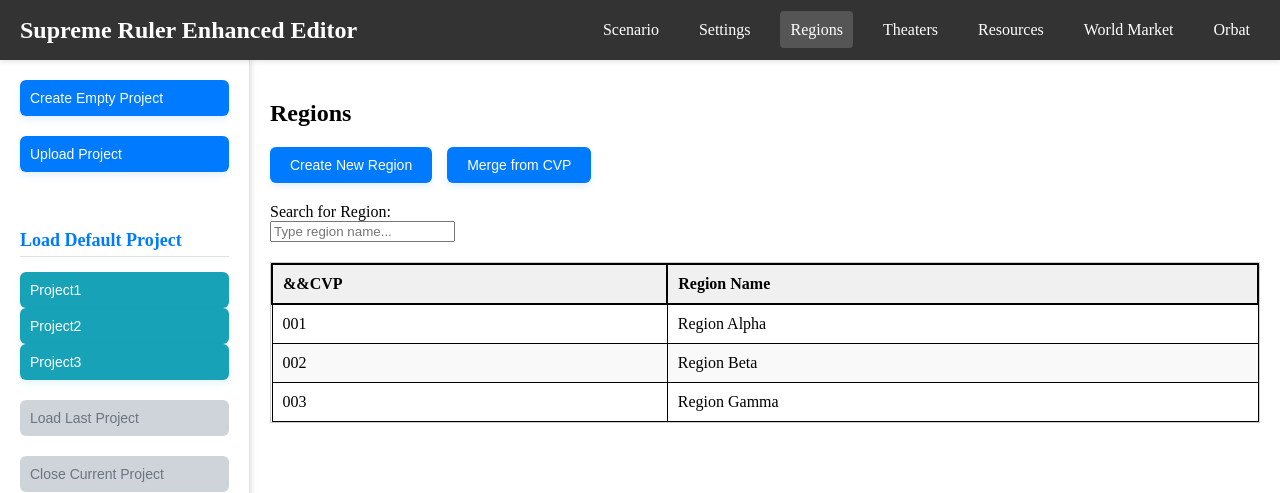
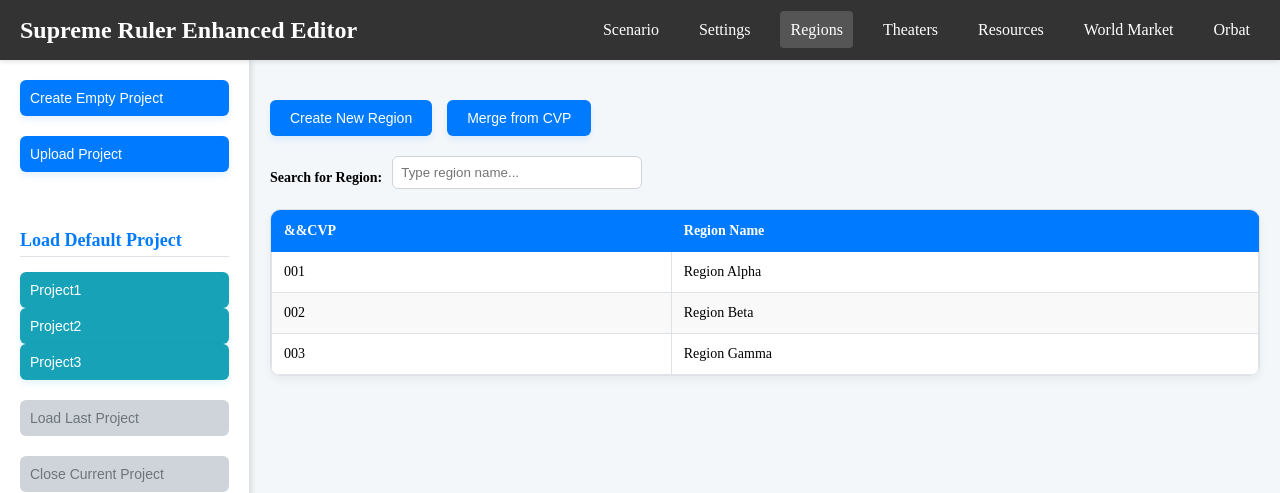
Before and after one commit to MichaelEight/sr-ultimate-enhanced-editor-react, a React (Create React App) app in the folder frontend/: page /regions in a window 1280 px wide. Shown: the top 493 px of the page. Built offline with nearby package versions, Linux system fonts and the light colour scheme; no server answers.

Commit message:
Regions Page visual enhancements

```diff
--- a/frontend/src/assets/styles/RegionsPage.css
+++ b/frontend/src/assets/styles/RegionsPage.css
@@ -1,52 +1,131 @@
-/* src/assets/styles/RegionPage.css */
-
 /* Main container for the page */
 .region-page {
     padding: 20px;
+    margin-left: 250px; /* Keep space for the sidebar */
+    background-color: #f4f7fa; /* Light background */
+    min-height: 100vh; /* Ensure full page height */
 }
 
-/* Button group spacing */
+/* Button group styling */
 .region-page .button-group {
+    display: flex;
+    gap: 15px; /* Space between buttons */
     margin-bottom: 20px;
 }
 
-/* Search box spacing */
+/* Button styling - similar to ScenarioPage */
+.region-page .button-group button {
+    padding: 10px 20px;
+    background-color: #007bff;
+    color: white;
+    border: none;
+    border-radius: 6px;
+    cursor: pointer;
+    font-size: 14px;
+    box-shadow: 0 4px 6px rgba(0, 123, 255, 0.1); /* Soft shadow */
+    transition: background-color 0.3s ease, box-shadow 0.3s ease;
+}
+
+.region-page .button-group button:hover {
+    background-color: #0056b3;
+    box-shadow: 0 6px 8px rgba(0, 123, 255, 0.2);
+}
+
+.region-page .button-group button:active {
+    background-color: #004080;
+}
+
+/* Search box styling */
 .region-page .search-box {
     margin-bottom: 20px;
+    display: flex;
+    align-items: center;
+    gap: 10px; /* Space between label and input */
+}
+
+.region-page .search-box label {
+    font-size: 14px;
+    font-weight: bold;
+}
+
+.region-page .search-box input {
+    padding: 8px;
+    border-radius: 6px;
+    border: 1px solid #ced4da;
+    width: 250px;
+    transition: border-color 0.3s ease;
+}
+
+.region-page .search-box input:focus {
+    border-color: #007bff;
+    outline: none;
 }
 
 /* Wrapper around the table to enable horizontal scroll */
 .region-page .region-table-wrapper {
-    overflow-x: auto;  /* Enables horizontal scrolling */
-    width: 100%;       /* Takes up full width */
-    border: 1px solid #ccc; /* Optional border around the table container */
+    overflow-x: auto;
+    width: 100%;
+    border: 1px solid #dee2e6; /* Subtle border around the table */
+    border-radius: 10px;
+    box-shadow: 0 4px 8px rgba(0, 0, 0, 0.05); /* Soft shadow */
+    background-color: white; /* White background for contrast */
 }
 
 /* Styles for the table */
 .region-page .region-table {
-    width: 100%;         /* Full width table */
-    min-width: 800px;    /* Minimum width to force scrolling if needed */
-    border-collapse: collapse; /* Collapse borders */
+    width: 100%;
+    min-width: 800px; /* Minimum width to force scrolling if needed */
+    border-collapse: collapse;
+    font-size: 14px;
 }
 
 /* Table header and cell styling */
 .region-page .region-table th,
 .region-page .region-table td {
-    border: 1px solid #000; /* Border for table cells */
-    padding: 10px; /* Padding for cells */
-    text-align: left; /* Align text left */
+    padding: 12px;
+    border: 1px solid #dee2e6;
+    text-align: left;
 }
 
+/* Table header styling */
 .region-page .region-table th {
-    border-width: 2px; /* Stronger border for header */
-    background-color: #f0f0f0; /* Header background */
+    background-color: #007bff;
+    color: white;
+    border: 1px solid #007bff;
+    font-weight: bold;
 }
 
+/* Alternate row background for readability */
 .region-page .region-table tr:nth-child(even) {
-    background-color: #f9f9f9; /* Alternate row background */
+    background-color: #f9f9f9;
 }
 
-.region-page {
-    padding: 20px;
-    margin-left: 250px; /* Space for the sidebar */
+/* Responsive behavior */
+@media (max-width: 768px) {
+    .region-page .button-group {
+        flex-direction: column;
+        gap: 10px;
+    }
+
+    .region-page .search-box {
+        flex-direction: column;
+        align-items: flex-start;
+    }
+
+    .region-page .search-box input {
+        width: 100%;
+    }
 }
+
+@media (max-width: 576px) {
+    .region-page .button-group button {
+        font-size: 12px;
+        padding: 8px 16px;
+    }
+
+    .region-page .search-box label,
+    .region-page .region-table th,
+    .region-page .region-table td {
+        font-size: 12px;
+    }
+}
--- a/frontend/src/pages/RegionsPage.jsx
+++ b/frontend/src/pages/RegionsPage.jsx
@@ -27,16 +27,15 @@
 
     return (
         <div className="region-page">
-            <h2>Regions</h2>
-
             <div className="button-group">
                 <button onClick={handleCreateNewRegion}>Create New Region</button>
                 <button onClick={handleMergeFromCVP}>Merge from CVP</button>
             </div>
 
             <div className="search-box">
-                <label>Search for Region:</label>
+                <label htmlFor="regionSearch">Search for Region:</label>
                 <input
+                    id="regionSearch"
                     type="text"
                     value={searchTerm}
                     onChange={handleSearchChange}
```
